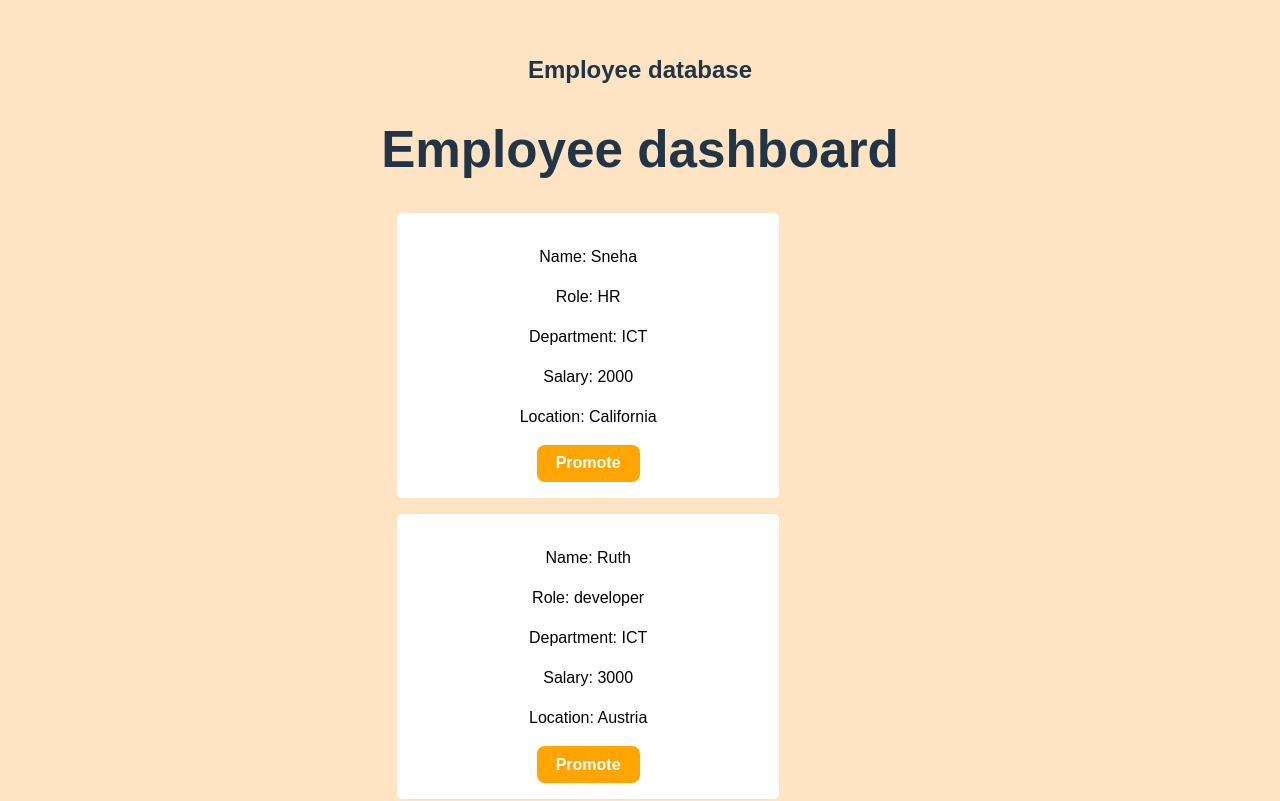
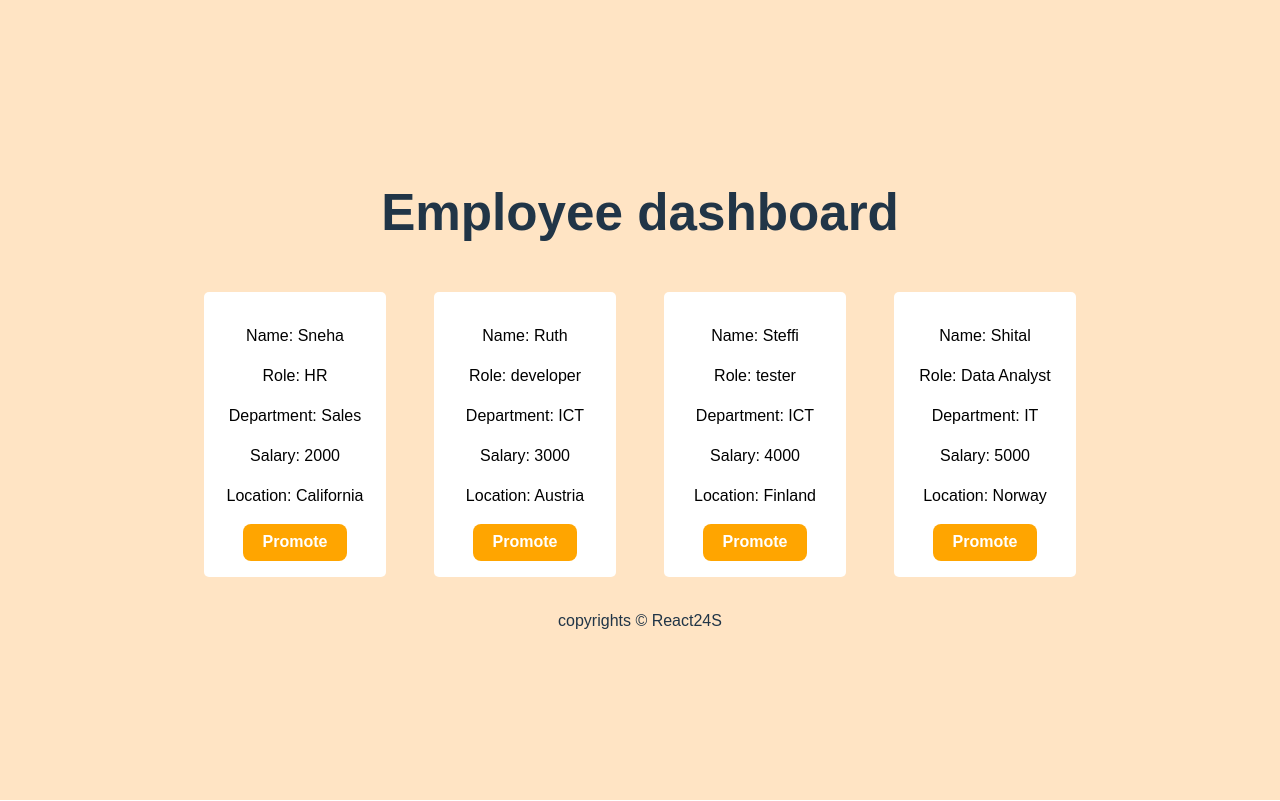
Before and after one commit to SneRam-0105/HR-App, a React (Vite) app: page / in a window 1280 px wide. Shown: the top 801 px of the page. Built offline with nearby package versions, Linux system fonts and the light colour scheme; a web font is replaced by a local one.

Commit message:
Updated app.css file and few other changes

```diff
--- a/src/App.css
+++ b/src/App.css
@@ -4,26 +4,3 @@
   padding: 2rem;
   text-align: center;
 }
-
-button{
-  color: white;
-  border: 2rem;
-  font-weight: bold;
-  background-color: orange;
-}
-body{
-  background-color: bisque;
-}
-.cards{
-
-    min-width: 150px;
-    max-width: 350px;
-    background: white;
-    color: black;
-    margin: 1rem;
-    padding: 1rem;
-    border-radius: 5px;
-    font-size: 1rem;
-
-
-    }
--- a/src/App.jsx
+++ b/src/App.jsx
@@ -10,7 +10,9 @@ function App() {
         <Header />
         <main>
           <h1>Employee dashboard</h1>
+
           <EmployeeList />
+
         </main>
         <Footer />
       </div>
--- a/src/components/EmployeeCard/EmployeeCard.css
+++ b/src/components/EmployeeCard/EmployeeCard.css
@@ -0,0 +1,19 @@
+button {
+  color: white;
+  border: 2rem;
+  font-weight: bold;
+  background-color: orange;
+}
+body {
+  background-color: bisque;
+}
+.cards {
+  min-width: 150px;
+  max-width: 350px;
+  background: white;
+  color: black;
+  margin: 1rem;
+  padding: 1rem;
+  border-radius: 5px;
+  font-size: 1rem;
+}
--- a/src/components/EmployeeCard/EmployeeCard.jsx
+++ b/src/components/EmployeeCard/EmployeeCard.jsx
@@ -1,4 +1,6 @@
 import { useState } from 'react'
+import "./EmployeeCard.css";
+
 
 const EmployeeCard = (props) => {
     const [role, setRole] = useState(props.initRole);
--- a/src/components/EmployeeList/EmployeeList.css
+++ b/src/components/EmployeeList/EmployeeList.css
@@ -0,0 +1,5 @@
+#employee {
+  display: flex;
+  flex-wrap: wrap;
+  gap: 1rem;
+}
--- a/src/components/EmployeeList/EmployeeList.jsx
+++ b/src/components/EmployeeList/EmployeeList.jsx
@@ -1,14 +1,16 @@
 import EmployeeCard from "../EmployeeCard/EmployeeCard.jsx";
-
+import './EmployeeList.css'
 const EmployeeList = () => {
     return (
 
-        <div >
+        <div id="employee" >
 
-            <EmployeeCard name="Sneha" initRole="HR" department="ICT" salary="2000" location="California" />
+            <EmployeeCard name="Sneha" initRole="HR" department="Sales" salary="2000" location="California" />
             <EmployeeCard name="Ruth" initRole="developer" department="ICT" salary="3000" location="Austria" />
             <EmployeeCard name="Steffi" initRole="tester" department="ICT" salary="4000" location="Finland" />
-            <EmployeeCard name="Shital" initRole="Admin" department="ICT" salary="5000" location="Norway" />
+            <EmployeeCard name="Shital" initRole="Data Analyst" department="IT" salary="5000" location="Norway" />
+
+
 
         </div >
     );
--- a/src/components/Header/Header.jsx
+++ b/src/components/Header/Header.jsx
@@ -1,8 +1,9 @@
 const Header = () => {
     return (
         <header>
-            <h2>Employee database</h2>
+
         </header>
+
     );
 };
 
```
